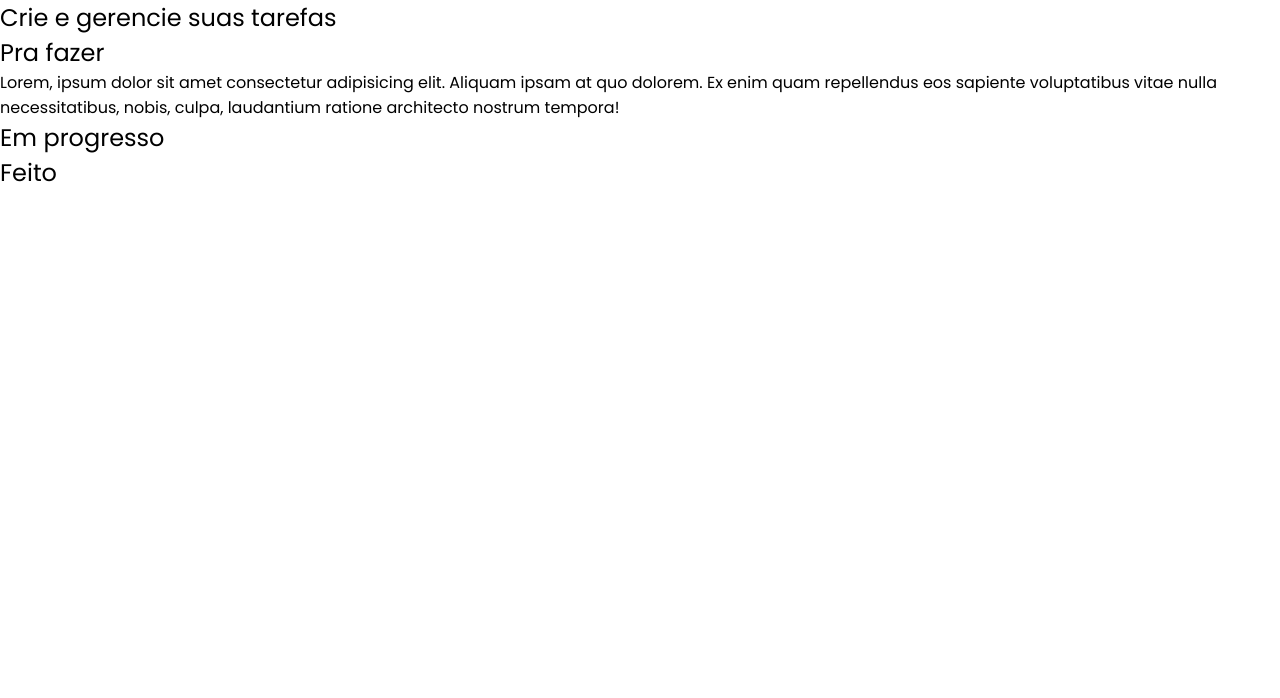
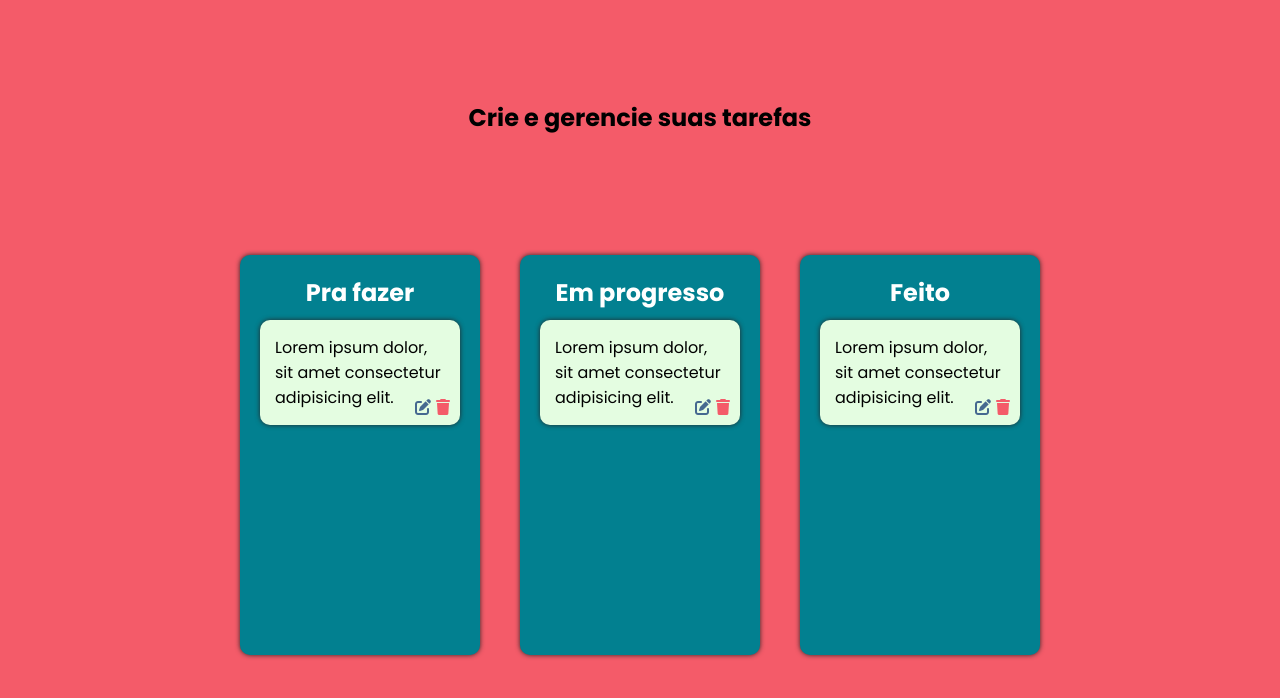
Before and after one commit to Pedroca12345/drag_and_drop_ToDo, a plain HTML site: page index.html in a window 1280 px wide. Drawn offline with Linux system fonts and the light colour scheme.

Commit message:
Estilos do projeto

```diff
--- a/index.html
+++ b/index.html
@@ -17,25 +17,43 @@
 
     <section class="main">
 
-        <h1>Crie e gerencie suas tarefas</h1>
+        <h1 class="title">Crie e gerencie suas tarefas</h1>
 
         <div class="columns_container">
 
             <div class="columns">
 
-                <div class="todo_column">
+                <div class="column">
                     <h1>Pra fazer</h1>
-                    <div class="task">
-                        Lorem, ipsum dolor sit amet consectetur adipisicing elit. Aliquam ipsam at quo dolorem. Ex enim quam repellendus eos sapiente voluptatibus vitae nulla necessitatibus, nobis, culpa, laudantium ratione architecto nostrum tempora!
+                    <div class="task_card">
+                        Lorem ipsum dolor, sit amet consectetur adipisicing elit.
+                        <div class="icons">
+                            <i class="fa-edit fa-solid"></i>
+                            <i class="fa-trash fa-solid"></i>
+                        </div>
                     </div>
                 </div>
 
-                <div class="in_progress_column">
+                <div class="column">
                     <h1>Em progresso</h1>
+                    <div class="task_card">
+                        Lorem ipsum dolor, sit amet consectetur adipisicing elit.
+                        <div class="icons">
+                            <i class="fa-edit fa-solid"></i>
+                            <i class="fa-trash fa-solid"></i>
+                        </div>
+                    </div>
                 </div>
 
-                <div class="done_column">
+                <div class="column">
                     <h1>Feito</h1>
+                    <div class="task_card">
+                        Lorem ipsum dolor, sit amet consectetur adipisicing elit.
+                        <div class="icons">
+                            <i class="fa-edit fa-solid"></i>
+                            <i class="fa-trash fa-solid"></i>
+                        </div>
+                    </div>
                 </div>
 
             </div>
@@ -44,8 +62,11 @@
 
     </section>
 
+    <script src="https://kit.fontawesome.com/59772d2d0d.js" crossorigin="anonymous"></script>
+    <script src="src/javascript/app.js"></script>
+
 </body>
 
-<script src="src/javascript/app.js"></script>
+
 
 </html>
--- a/src/css/styles.css
+++ b/src/css/styles.css
@@ -6,3 +6,94 @@
     padding: 0;
     box-sizing: border-box;
 }
+
+:root {
+    --midNightGreen: #114B5F;
+    --teal: #028090;
+    --nyanza: #E4FDE1;
+    --lapisLazuli: #456990;
+    --brightPink: #F45B69;
+}
+
+body {
+    background-color: var(--brightPink);
+    min-height: 100vh;
+}
+
+h1 {
+    font-weight: 700;
+}
+
+.main {
+    display: flex;
+    flex-direction: column;
+    justify-content: center;
+    align-items: center;
+    width: 75%;
+    margin: 0 auto;
+}
+
+.main h1.title {
+    margin: 100px;
+}
+
+.columns_container {
+    display: flex;
+    align-items: center;
+    justify-content: center;
+    width: 100%;
+}
+
+.columns {
+    display: flex;
+    align-items: center;
+    justify-content: center;
+    width: 100%;
+}
+
+.column {
+    display: flex;
+    flex-direction: column;
+    align-items: center;
+    padding: 20px;
+    margin: 20px;
+    background-color: var(--teal);
+    width: 25%;
+    min-height: 50vh;
+    border-radius: 10px;
+    box-shadow: 0 0 5px #272727;
+}
+
+.column h1 {
+    color: #ffffff;
+    margin-bottom: 10px;
+}
+
+.task_card {
+    padding: 15px;
+    border-radius: 10px;
+    box-shadow: 0 0 5px #272727;
+    margin-bottom: 10px;
+    background-color: var(--nyanza);
+    position: relative;
+}
+
+.task_card .icons {
+    display: flex;
+    gap: 5px;
+    bottom: 10px;
+    right: 10px;
+    position: absolute;
+}
+
+.task_card .icons i {
+    cursor: pointer;
+}
+
+.fa-edit {
+    color: var(--lapisLazuli);
+}
+
+.fa-trash {
+    color: var(--brightPink);
+}
```
